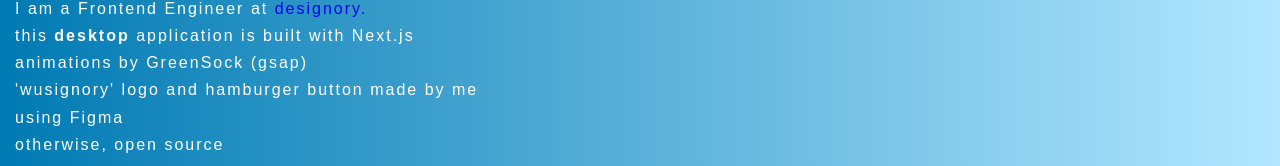
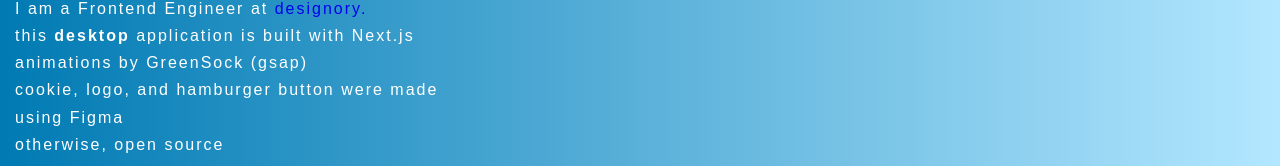
Before and after one commit to michaelpaulcuccia/gsap_animations, a Next.js app in the folder client/: page /about in a window 1280 px wide. Shown: the part 286-452 px from the top of the page. Built offline with nearby package versions, Linux system fonts and the light colour scheme.

Commit message:
updated about

```diff
--- a/client/pages/about.js
+++ b/client/pages/about.js
@@ -1,11 +1,10 @@
-import React from 'react';
-import Link from 'next/link';
-import { useRouter } from 'next/router';
-import styles from '../styles/About.module.css';
-import Slider from '../components/Slider';
+import React from "react";
+import Link from "next/link";
+import { useRouter } from "next/router";
+import styles from "../styles/About.module.css";
+import Slider from "../components/Slider";
 
 export default function About() {
-
   const router = useRouter();
   const path = router.pathname;
   const cleanPath = path.substring(1);
@@ -15,13 +14,18 @@ export default function About() {
       <Slider path={cleanPath} />
       <div className={styles.content}>
         <h2>Hello! My name is Michael-Paul Cuccia</h2>
-                <p>I am a Frontend Engineer at <Link href='https://www.designory.com/'>designory.</Link></p>
-                <p>this <strong>desktop</strong> application is built with Next.js</p>
+        <p>
+          I am a Frontend Engineer at{" "}
+          <Link href="https://www.designory.com/">designory.</Link>
+        </p>
+        <p>
+          this <strong>desktop</strong> application is built with Next.js
+        </p>
         <p>animations by GreenSock (gsap)</p>
-                <p>'wusignory' logo and hamburger button made by me</p>
+        <p>cookie, logo, and hamburger button were made</p>
         <p>using Figma</p>
         <p>otherwise, open source</p>
       </div>
     </div>
-    )
+  );
 }
```
Lines whose indentation alone changed are shown as unchanged.
